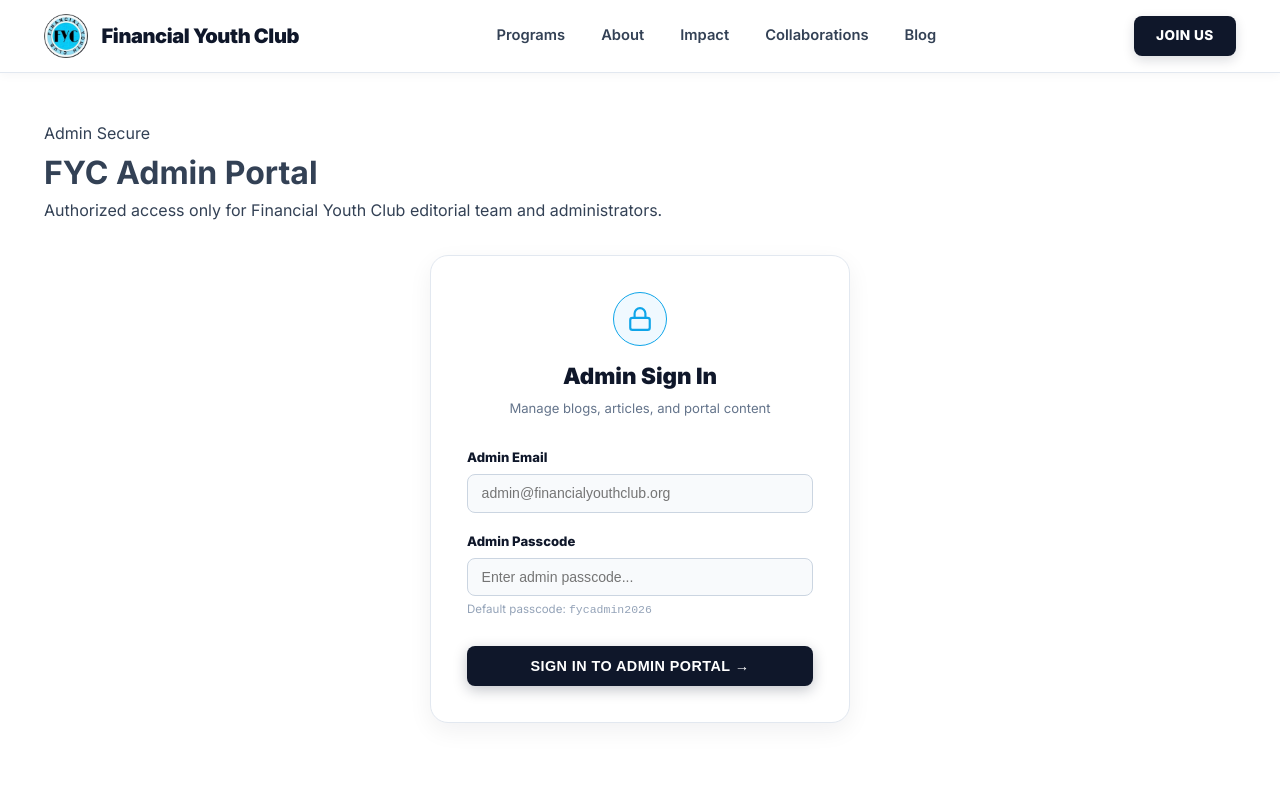
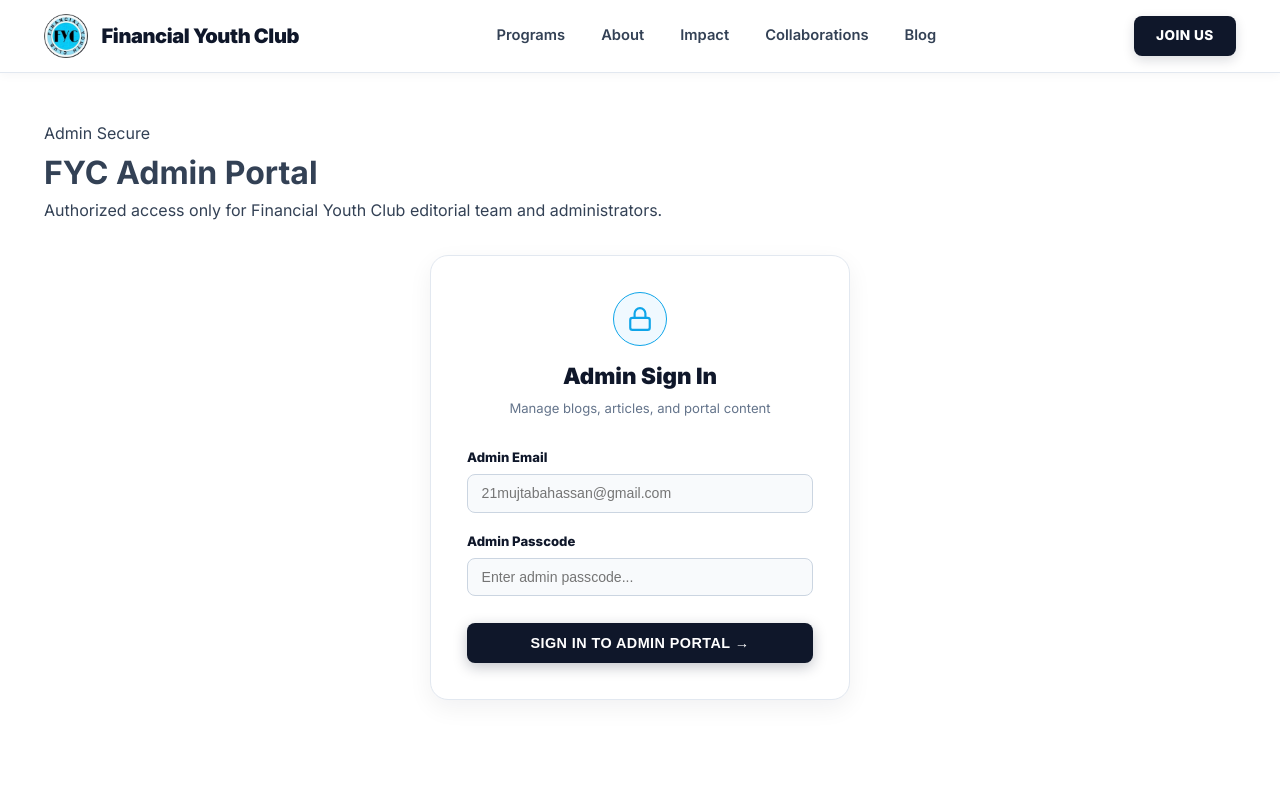
Before and after one commit to 21mujtabahassan/Financial-Youth-Club, a React (Vite) app in the folder frontend/: page /admin in a window 1280 px wide. Shown: the top 800 px of the page. Built offline with nearby package versions, Linux system fonts and the light colour scheme.

Commit message:
Enforce strict email authorization for 21mujtabahassan@gmail.com on Admin Portal

```diff
--- a/frontend/src/features/admin/pages/AdminLoginPage.jsx
+++ b/frontend/src/features/admin/pages/AdminLoginPage.jsx
@@ -9,16 +9,20 @@
   const [error, setError] = useState('')
   const navigate = useNavigate()
 
+  const ALLOWED_ADMIN_EMAIL = '21mujtabahassan@gmail.com'
+  const ALLOWED_ADMIN_PASSCODE = 'fycadmin2026'
+
   const handleLogin = (e) => {
     e.preventDefault()
 
-    // Simple secure admin check (accepts admin@fyc.org or admin credentials)
-    if (password === 'fycadmin2026' || password === 'admin') {
+    const formattedEmail = email.trim().toLowerCase()
+
+    if (formattedEmail === ALLOWED_ADMIN_EMAIL && password === ALLOWED_ADMIN_PASSCODE) {
       sessionStorage.setItem('fyc_admin_authenticated', 'true')
-      sessionStorage.setItem('fyc_admin_email', email || 'admin@financialyouthclub.org')
+      sessionStorage.setItem('fyc_admin_email', formattedEmail)
       navigate('/admin/blogs')
     } else {
-      setError('Invalid admin credentials. Please enter the correct admin passcode.')
+      setError('Access Denied: Unrecognized admin email or passcode.')
     }
   }
 
@@ -61,7 +65,7 @@
               </label>
               <input
                 type="email"
-                placeholder="admin@financialyouthclub.org"
+                placeholder="21mujtabahassan@gmail.com"
                 value={email}
                 onChange={e => setEmail(e.target.value)}
                 required
@@ -97,9 +101,6 @@
                   outline: 'none'
                 }}
               />
-              <span style={{ fontSize: '0.72rem', color: '#94A3B8', marginTop: '0.25rem', display: 'block' }}>
-                Default passcode: <code>fycadmin2026</code>
-              </span>
             </div>
 
             <button
```
